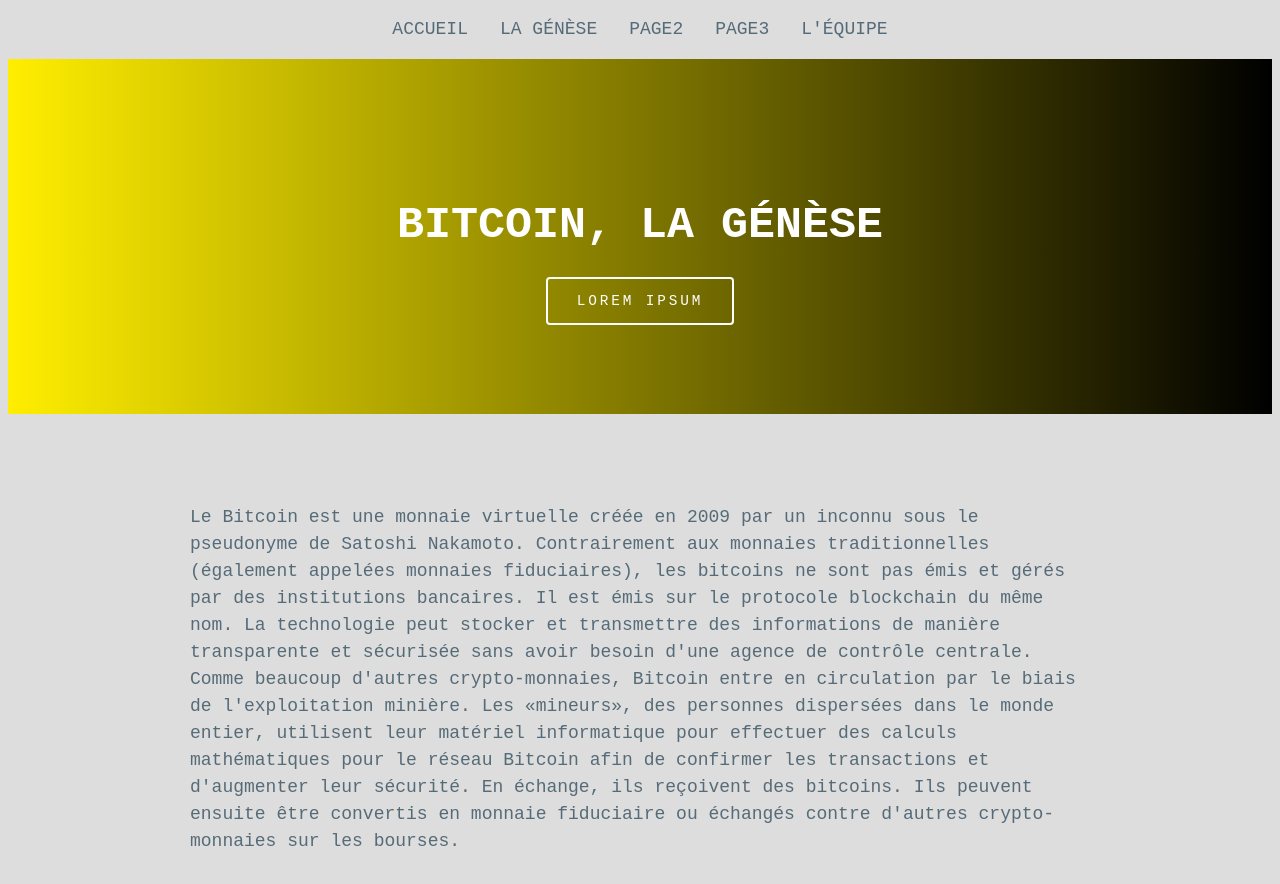
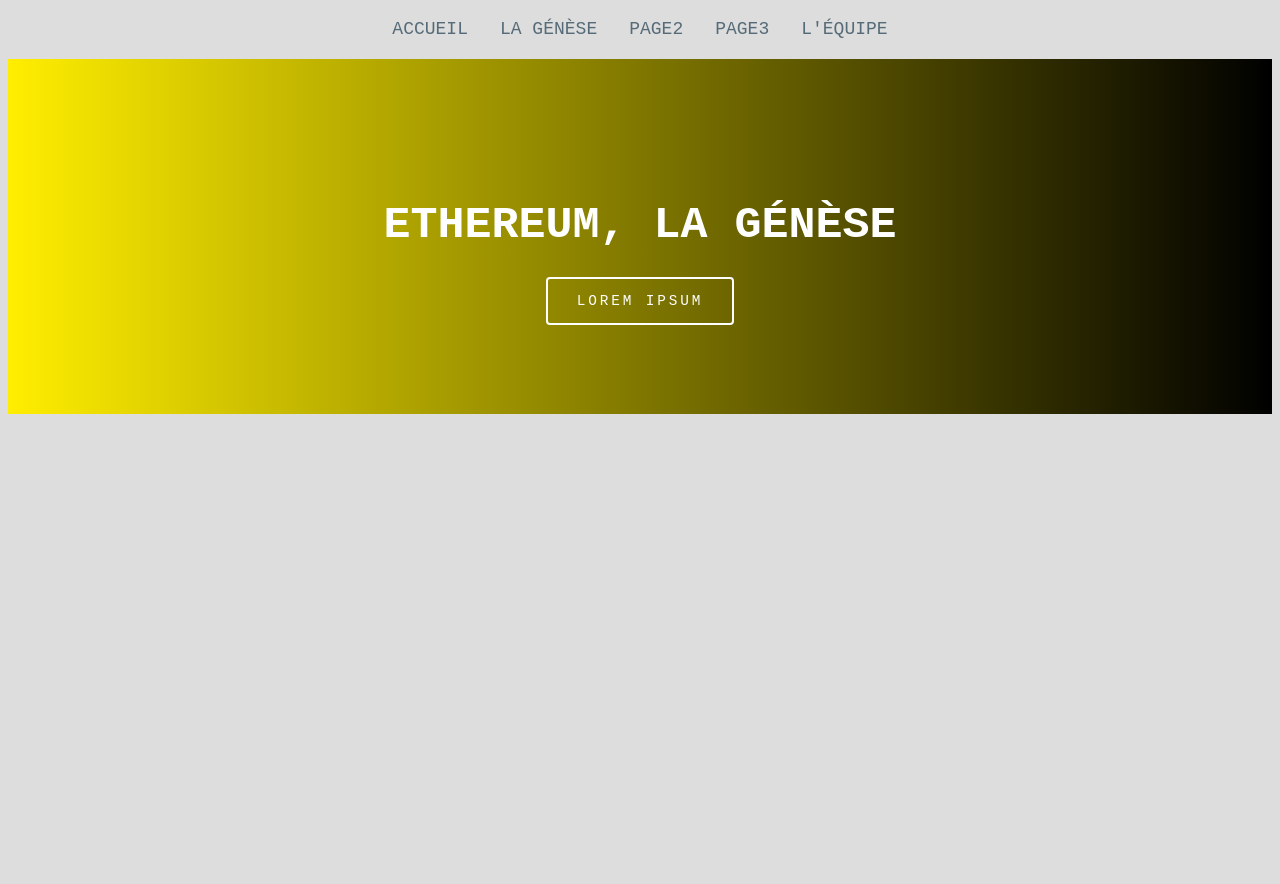
Before and after one commit to Zykhi/controversy-website, a plain HTML site: page index.html in a window 1280 px wide. Both pictures are taken after a click on the link "LA GÉNÈSE". After the commit the page ends 800 px from the top, so only its background shows below. Drawn offline with Linux system fonts and the light colour scheme.

Commit message:
Update index.html

```diff
--- a/index.html
+++ b/index.html
@@ -21,34 +21,22 @@
     <main role="main" class="app">
       <section id="page1">
         <header class="page1-header">
-            <title>Bitcoin, la génèse</title>
-          <h1>Bitcoin, la génèse</h1>
+            <title>Ethereum, la génèse</title>
+          <h1>Ethereum, la génèse</h1>
           <a href="" target="_blank">Lorem ipsum</a>
         </header>
         <div class="container">
           <p>
-            Le Bitcoin est une monnaie virtuelle créée en 2009 par un inconnu sous
-            le pseudonyme de Satoshi Nakamoto. Contrairement aux monnaies traditionnelles
-            (également appelées monnaies fiduciaires), les bitcoins ne sont pas émis et gérés
-            par des institutions bancaires. Il est émis sur le protocole blockchain du même nom.
-            La technologie peut stocker et transmettre des informations de manière transparente
-            et sécurisée sans avoir besoin d'une agence de contrôle centrale. Comme beaucoup
-            d'autres crypto-monnaies, Bitcoin entre en circulation par le biais de l'exploitation
-            minière. Les «mineurs», des personnes dispersées dans le monde entier, utilisent leur
-            matériel informatique pour effectuer des calculs mathématiques pour le réseau Bitcoin
-            afin de confirmer les transactions et d'augmenter leur sécurité. En échange, ils
-            reçoivent des bitcoins. Ils peuvent ensuite être convertis en monnaie fiduciaire ou
-            échangés contre d'autres crypto-monnaies sur les bourses.
+
           </p>
         </div>
       </section>
 
       <section id="page2">
         <header class="page2-header">
-            <title>page2</title>
-          </svg>
-          <h1>page2</h1>
-          <a href="" target="_blank">Lorem ipsum</a>
+            <title>L'Évolution</title>
+          <h1>L'Évolution</h1>
+          <a href="" target="_blank"></a>
         </header>
         <div class="container">
           <p>
@@ -85,9 +73,8 @@
 
       <section id="page3">
         <header class="page3-header">
-            <title>page3</title>
-          </svg>
-          <h1>page3</h1>
+            <title>Et maintenant ?</title>
+          <h1>Et maintenant ?</h1>
           <a href="" target="_blank">Lorem ipsum</a>
         </header>
         <div class="container">
```
